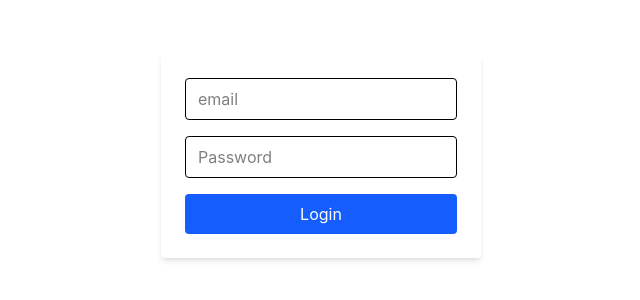
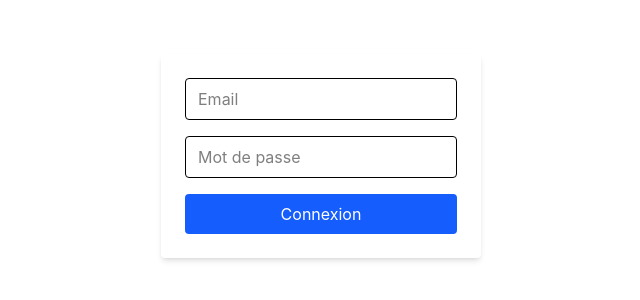
Before and after one commit to carnell0/bughive, a React (Vite) app: page /login in a window 1280 px wide. Shown: the part 244-544 px from the top of the page, without its empty margins (319-959 px from the left). Built offline with nearby package versions, Linux system fonts and the light colour scheme; no server answers.

Commit message:
feat: protected routes and auth store

```diff
--- a/package.json
+++ b/package.json
@@ -20,6 +20,7 @@
     "react-dom": "^19.2.6",
     "react-router-dom": "^7.18.0",
     "tailwindcss": "^4.3.1",
+    "typescript": "^6.0.3",
     "zustand": "^5.0.14"
   },
   "devDependencies": {
@@ -34,7 +35,6 @@
     "eslint-plugin-react-refresh": "^0.5.2",
     "globals": "^17.6.0",
     "postcss": "^8.5.15",
-    "typescript": "~6.0.2",
     "typescript-eslint": "^8.59.2",
     "vite": "^8.0.12"
   }
--- a/src/App.tsx
+++ b/src/App.tsx
@@ -4,15 +4,18 @@ import ProjectsPage from "@/pages/ProjectsPage";
 import NotFoundPage from "@/pages/NotFoundPage";
 import Layout from "@/components/Layout";
 import MyIssuesPage from "@/pages/MyIssuesPage";
+import ProtectedRoute from "@/components/ProtectedRoute";
 function App() {
   return (
     <Routes>
-      <Route element= {<Layout />}>
-        <Route path="/projects" element={<ProjectsPage />} />
-        <Route path="*" element={<NotFoundPage />} />
-        <Route path="/my-issues" element={<MyIssuesPage />} />
+      <Route element= {<ProtectedRoute />}>
+        <Route element= {<Layout />}>
+          <Route path="/projects" element={<ProjectsPage />} />
+          <Route path="/my-issues" element={<MyIssuesPage />} />
+        </Route>
       </Route>
       <Route path="/login" element={<LoginPage />}/>
+      <Route path="*" element={<NotFoundPage />} />
     </Routes>
 
   )
--- /dev/null
+++ b/src/components/ProtectedRoute.tsx
@@ -0,0 +1,28 @@
+import { Navigate, Outlet } from "react-router-dom"
+import { useEffect, useState } from "react"
+import { supabase } from "@/lib/supabase"
+import { useAuthStore } from "@/store/authStore"
+
+function ProtectedRoute() {
+    const { session, setSession } = useAuthStore()
+    const [loading, setLoading] = useState(true)
+
+    useEffect(() => {
+        async function fetchSession() {
+            const { data } = await supabase.auth.getSession()
+            setSession(data.session)
+            setLoading(false)
+        }
+        fetchSession()
+    }, [])
+
+    if (loading) return null
+
+    if (session) {
+        return <Outlet />
+    } else {
+        return <Navigate to="/login" replace />
+    }
+}
+
+export default ProtectedRoute
--- a/src/pages/LoginPage.tsx
+++ b/src/pages/LoginPage.tsx
@@ -1,49 +1,50 @@
-import { useState } from "react";
-import { supabase } from "@/lib/supabase";
+import { useState } from "react"
+import { supabase } from "@/lib/supabase"
+import { useNavigate } from "react-router-dom"
 
 function LoginPage() {
-    const [email, setEmail] = useState("");
-    const [password, setPassword] = useState("");
-    const [error, setError] = useState<string | null>(null);
+    const [email, setEmail] = useState("")
+    const [password, setPassword] = useState("")
+    const [error, setError] = useState<string | null>(null)
+    const navigate = useNavigate()
+
     async function handleSubmit(e: React.FormEvent) {
-                    e.preventDefault();
-                    if (!email || !password) {
-                        setError("Erreur : Veuillez remplir tous les champs. ");
-                        return;
-                    } else {
-                        const { error } = await supabase.auth.signInWithPassword({ email, password });
-                        if (error) {
-                            setError(error.message);
-                        } else {
-                            setError(null);
-                            // Handle successful login logic here
-                        }
-                    }
-                }
+        e.preventDefault()
+        if (!email || !password) {
+            setError("Veuillez remplir tous les champs")
+            return
+        }
+        const { error } = await supabase.auth.signInWithPassword({ email, password })
+        if (error) {
+            setError(error.message)
+        } else {
+            navigate("/projects")
+        }
+    }
+
     return (
         <div className="flex items-center justify-center h-screen">
             <form className="bg-white p-6 rounded shadow-md flex flex-col gap-4 w-80" onSubmit={handleSubmit}>
-                <input name="email"
-                    placeholder="email"
+                <input
+                    placeholder="Email"
                     className="border rounded px-3 py-2 w-full"
                     value={email}
-                    onChange={(e) => setEmail(e.target.value)} />
-                <input name="password"
+                    onChange={(e) => setEmail(e.target.value)}
+                />
+                <input
                     type="password"
-                    placeholder="Password"
+                    placeholder="Mot de passe"
                     className="border rounded px-3 py-2 w-full"
                     value={password}
-                    onChange={(e) => setPassword(e.target.value)} />
-                    {error && <p className="text-red-500 text-sm">{error}</p>}
-                <button type="submit"
-                    className="bg-blue-600 text-white px-4 py-2 rounded w-full">
-                    Login
+                    onChange={(e) => setPassword(e.target.value)}
+                />
+                {error && <p className="text-red-500 text-sm">{error}</p>}
+                <button type="submit" className="bg-blue-600 text-white px-4 py-2 rounded w-full">
+                    Connexion
                 </button>
-
             </form>
         </div>
-
-    );
+    )
 }
 
-export default LoginPage;
+export default LoginPage
--- /dev/null
+++ b/src/store/authStore.ts
@@ -0,0 +1,12 @@
+import { create } from "zustand"
+import type { Session } from "@supabase/supabase-js"
+
+interface AuthState {
+    session: Session | null
+    setSession: (session: Session | null) => void
+}
+
+export const useAuthStore = create<AuthState>((set) => ({
+    session: null,
+    setSession: (session) => set({ session }),
+}))
```
Also changed, not shown: 1 other file (tests, documents, lock files or other folders).
